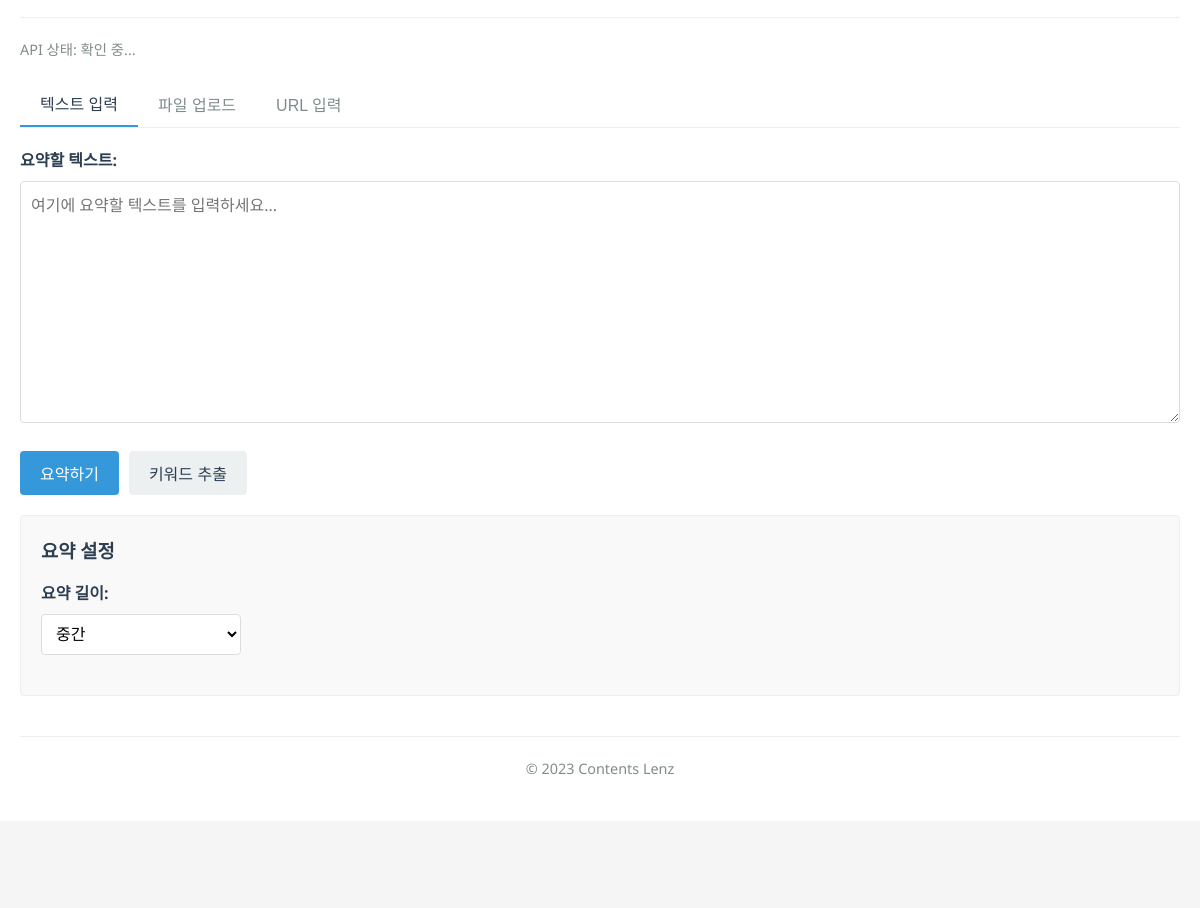
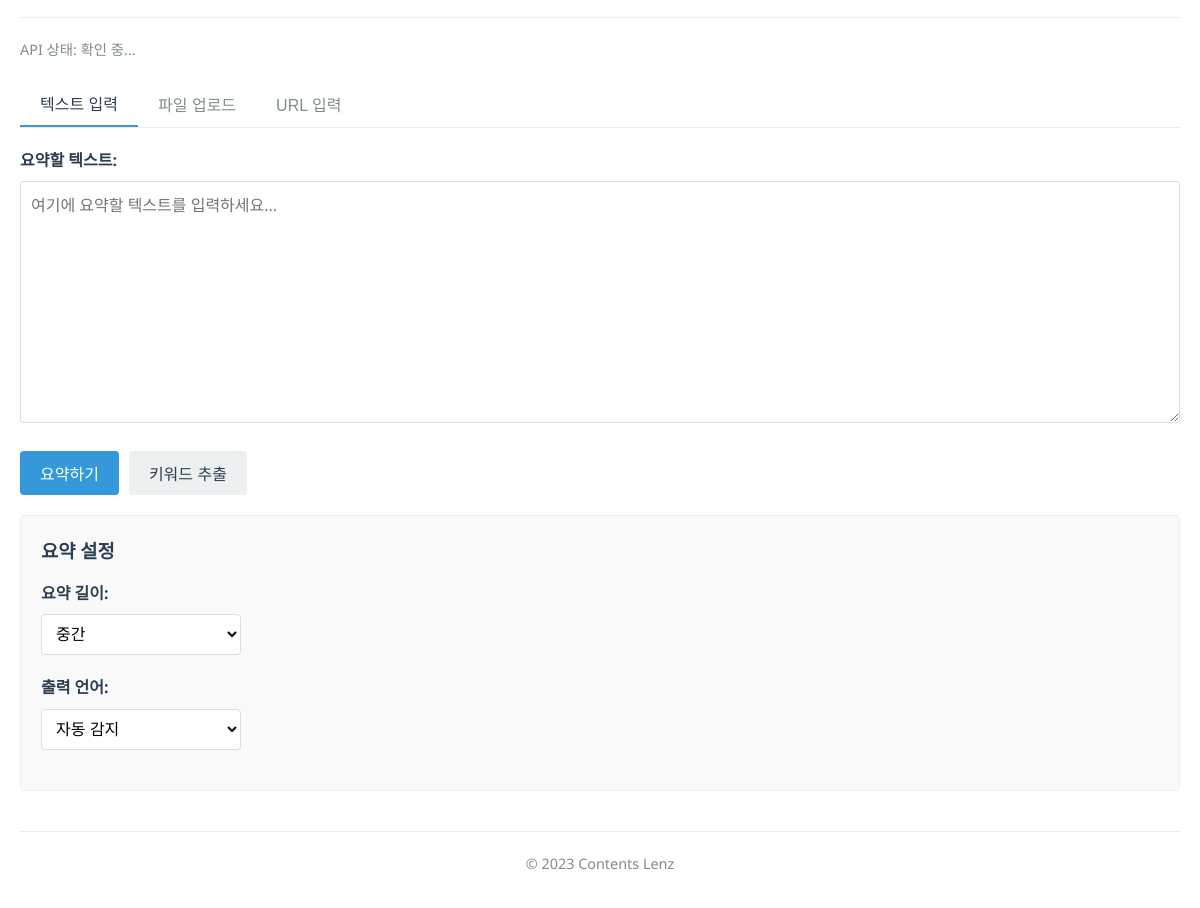
Before and after one commit to ruehan/Contents_Lenz, an Electron app: page electron/src/renderer/index.html in a window 1200 px wide. Shown: the part 148-1056 px from the top of the page. Before the commit the page ends 969 px from the top, so only its background shows below. Drawn offline with Linux system fonts and the light colour scheme; no server answers.

Commit message:
feat: 출력 언어 설정 추가

```diff
--- a/electron/src/renderer/index.html
+++ b/electron/src/renderer/index.html
@@ -67,6 +67,27 @@
 							<option value="long">길게</option>
 						</select>
 					</div>
+					<div class="form-group">
+						<label for="outputLanguage">출력 언어:</label>
+						<select id="outputLanguage" class="select-input">
+							<option value="auto" selected>자동 감지</option>
+							<option value="ko">한국어</option>
+							<option value="en">영어</option>
+							<option value="ja">일본어</option>
+							<option value="zh">중국어</option>
+							<option value="es">스페인어</option>
+							<option value="fr">프랑스어</option>
+							<option value="de">독일어</option>
+							<option value="ru">러시아어</option>
+							<option value="pt">포르투갈어</option>
+							<option value="it">이탈리아어</option>
+							<option value="nl">네덜란드어</option>
+							<option value="ar">아랍어</option>
+							<option value="hi">힌디어</option>
+							<option value="vi">베트남어</option>
+							<option value="th">태국어</option>
+						</select>
+					</div>
 				</div>
 
 				<div id="loadingIndicator" class="loading-indicator hidden">
--- a/electron/src/renderer/renderer.js
+++ b/electron/src/renderer/renderer.js
@@ -19,10 +19,10 @@ const urlContent = document.getElementById("urlContent");
 
 // 요약 설정 요소
 const summaryLength = document.getElementById("summaryLength");
+const outputLanguage = document.getElementById("outputLanguage");
 
 // 기본 요약 옵션 (UI에서 제거됨)
 const DEFAULT_SUMMARY_FORMAT = "paragraph";
-const DEFAULT_OUTPUT_LANGUAGE = "auto";
 
 const summarizeBtn = document.getElementById("summarizeBtn");
 const extractKeywordsBtn = document.getElementById("extractKeywordsBtn");
@@ -218,7 +218,7 @@ async function summarizeUrl() {
 			url: url,
 			length: summaryLength.value,
 			format: DEFAULT_SUMMARY_FORMAT,
-			language: DEFAULT_OUTPUT_LANGUAGE,
+			language: outputLanguage.value,
 		});
 
 		showLoading(false);
@@ -262,7 +262,7 @@ async function summarizeText() {
 			text: text,
 			length: summaryLength.value,
 			format: DEFAULT_SUMMARY_FORMAT,
-			language: DEFAULT_OUTPUT_LANGUAGE,
+			language: outputLanguage.value,
 		});
 
 		showLoading(false);
@@ -305,7 +305,7 @@ async function summarizeFile() {
 			filePath: selectedFilePath,
 			length: summaryLength.value,
 			format: DEFAULT_SUMMARY_FORMAT,
-			language: DEFAULT_OUTPUT_LANGUAGE,
+			language: outputLanguage.value,
 		});
 
 		showLoading(false);
@@ -353,7 +353,7 @@ async function extractKeywordsFromText(text) {
 		const response = await window.api.extractKeywords({
 			text: text,
 			count: 10,
-			language: DEFAULT_OUTPUT_LANGUAGE,
+			language: outputLanguage.value,
 		});
 
 		showLoading(false);
```
